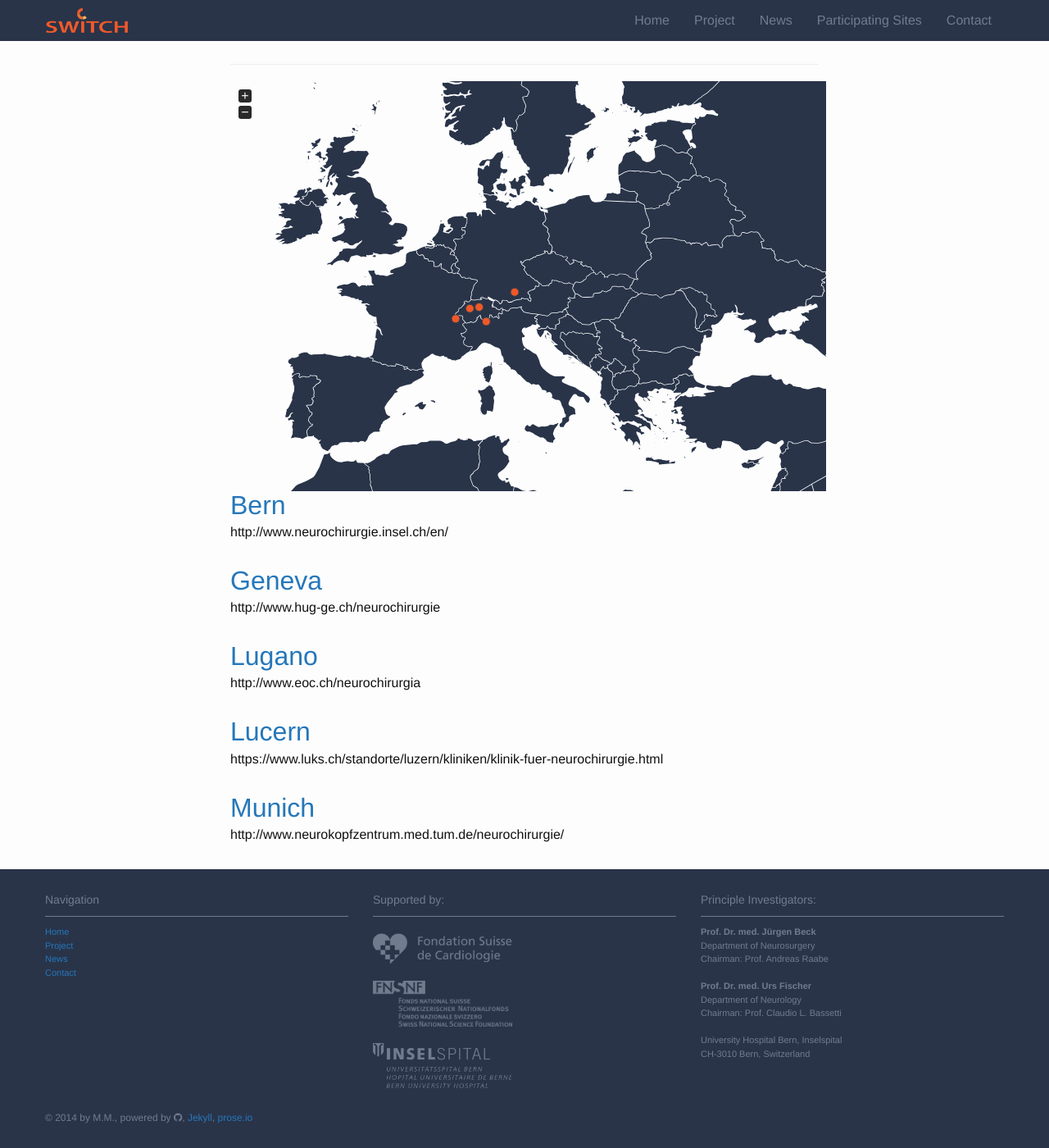
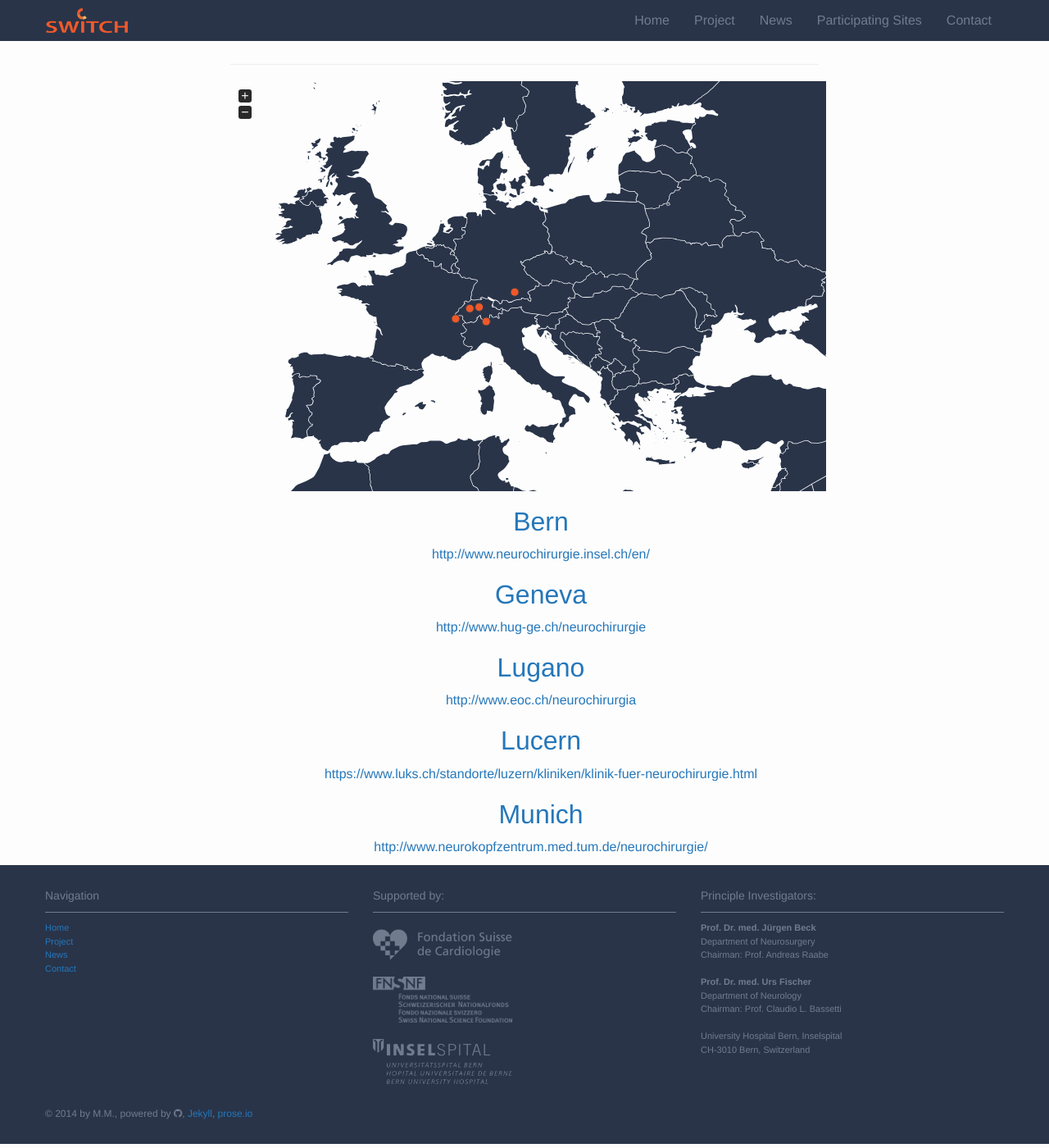
Before and after one commit to bressanj/switch, a Jekyll site: the page built from participating-sites/index.html, in a window 1280 px wide and 1400 px high, scrolled down 64 px. Shown: the whole window at 82% size. Built offline with Jekyll 4.4.1, drawn with Linux system fonts in a browser that asks for light colours; Markdown is read by kramdown in place of the engine named in the settings.

Commit message:
add & style links

```diff
--- a/basic_includes/css/styles.css
+++ b/basic_includes/css/styles.css
@@ -72,6 +72,11 @@
 
 article.post-content {
    padding-left: 0;
+}
+
+.site-list {
+  list-style: none;
+  text-align: center;
 }
 
 /* --------------------------------------
--- a/participating-sites/index.html
+++ b/participating-sites/index.html
@@ -10,13 +10,13 @@
   <h1 class="page-heading">Participating Sites</h1>
   <hr>
   {% include europe-map.js %}
-  <ul class="post-list">
+  <ul class="site-list">
     {% for site in site.data.sites %}
       <li>
         <h2>
           <a class="post-link" href="{{ site.url }}">{{ site.name }}</a>
         </h2>
-        <p>{{ site.url }}</p>
+         <a class="post-link" href="{{ site.url }}">{{ site.url }}</a>
       </li>
     {% endfor %}
   </ul>
```
